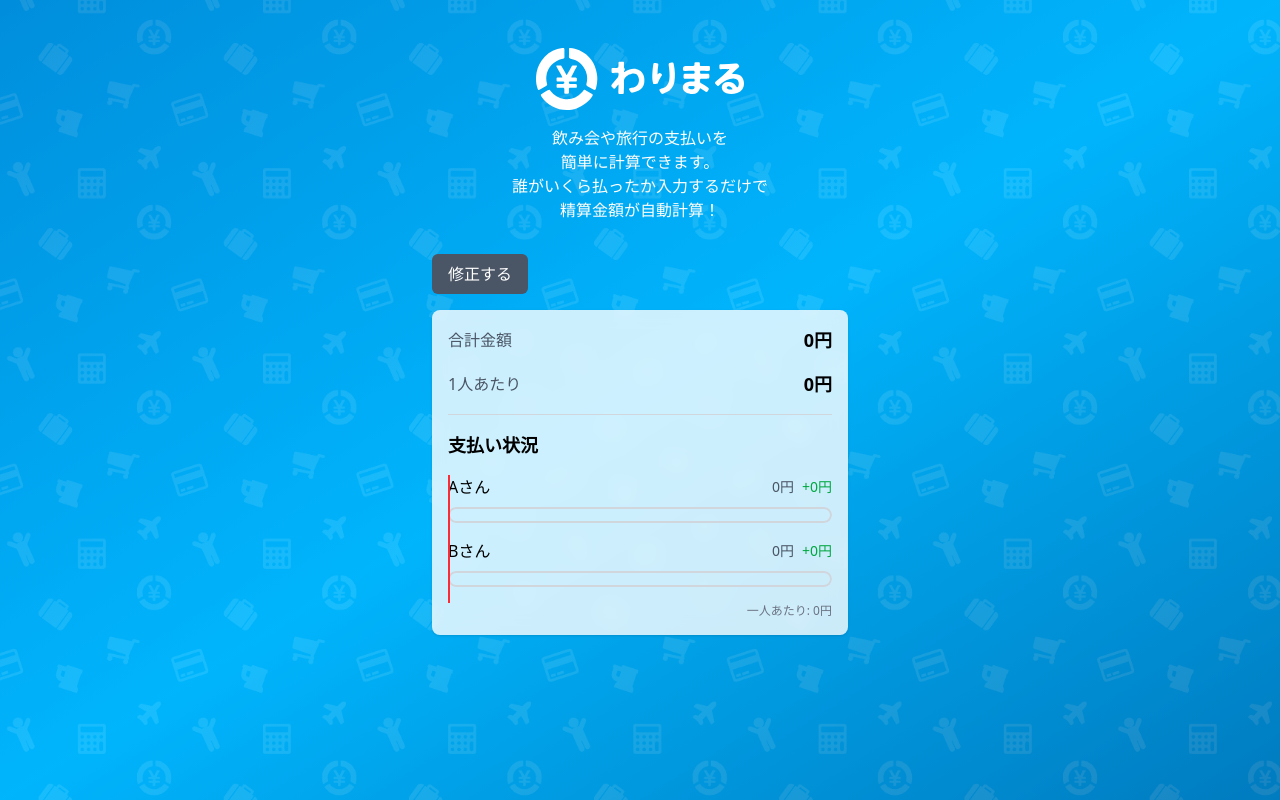
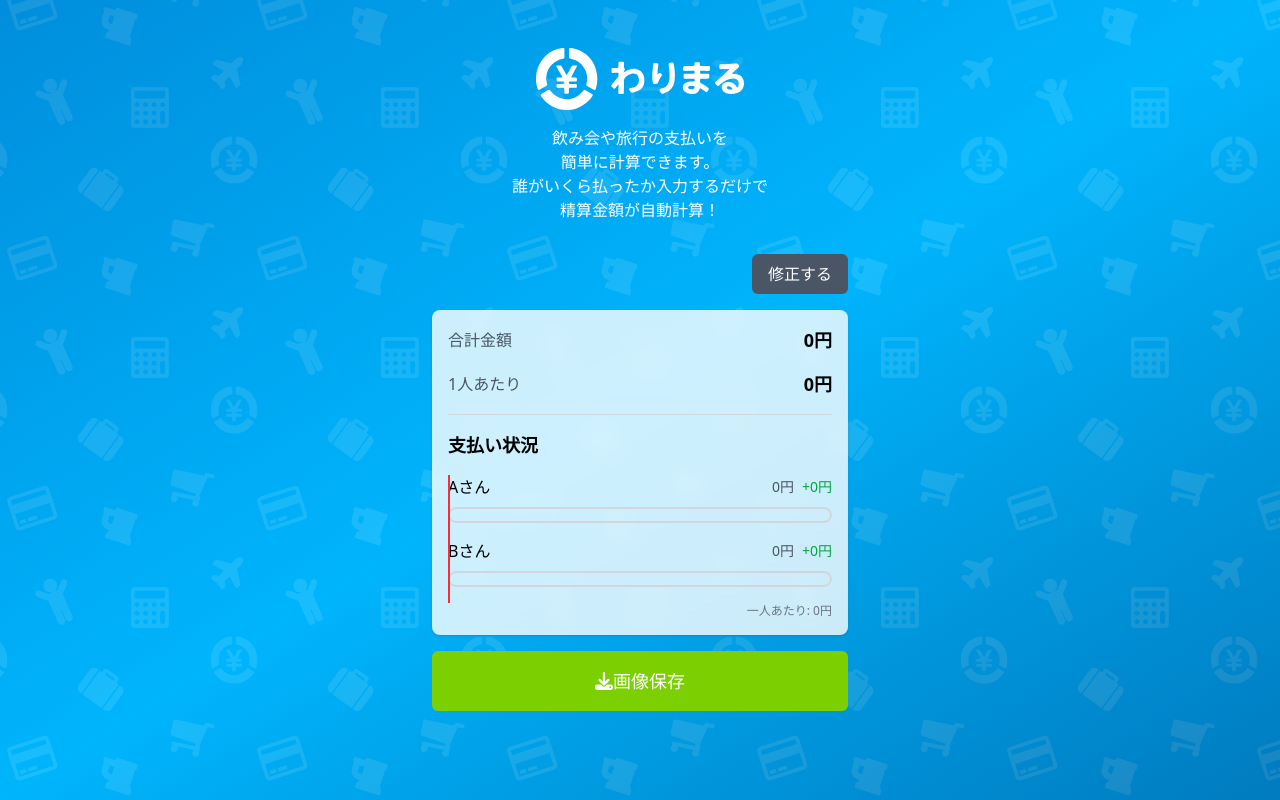
Before and after one commit to gumigumih/warimaru, a React (Vite) app: page / in a window 1280 px wide. Both pictures are taken after a click on the button "計算結果を見る". Built offline with nearby package versions, Linux system fonts and the light colour scheme.

Commit message:
依存関係にhtml2canvas-proを追加し、画像保存機能を実装。ResultScreenコンポーネントにロゴを表示する機能を追加し、デザインを改善。

```diff
--- a/package.json
+++ b/package.json
@@ -17,6 +17,7 @@
     "@tailwindcss/vite": "^4.1.7",
     "@types/cleave.js": "^1.4.12",
     "cleave.js": "^1.6.0",
+    "html2canvas-pro": "^1.5.11",
     "react": "^19.1.0",
     "react-dom": "^19.1.0",
     "react-number-format": "^5.4.4",
--- a/src/App.tsx
+++ b/src/App.tsx
@@ -18,7 +18,7 @@ export const App = () => {
     // 背景画像を追加
     // https://patternico.com/#QAXtfEV1apVwKHgv
     <div className="min-h-screen relative py-20 sm:py-12 bg-gradient-to-br from-sky-600 via-sky-400 to-sky-700">
-      <div className="absolute inset-0 bg-[url('./assets/background.png')] bg-cover bg-center opacity-30"></div>
+      <div className="absolute inset-0 bg-[url('./assets/background.png')] bg-center opacity-30"></div>
       <div className="relative max-w-md w-full mx-auto px-4">
         <div className="flex justify-center mb-4">
           <img src={warimaruSvg} alt="わりまる" className="w-1/2" />
--- a/src/components/ResultScreen.tsx
+++ b/src/components/ResultScreen.tsx
@@ -1,8 +1,10 @@
-import { useState, useEffect } from 'react';
+import { useState, useEffect, useRef } from 'react';
 import { useSelector } from 'react-redux';
 import type { RootState } from '../store/store';
 import { FontAwesomeIcon } from '@fortawesome/react-fontawesome';
-import { faChevronDown } from '@fortawesome/free-solid-svg-icons';
+import { faChevronDown, faDownload } from '@fortawesome/free-solid-svg-icons';
+import html2canvas from 'html2canvas-pro';
+import warimaruLogo from '../assets/logo-white.png';
 
 interface ResultScreenProps {
   onBack: () => void;
@@ -19,6 +21,7 @@ export const ResultScreen = ({ onBack }: ResultScreenProps) => {
   const people = useSelector((state: RootState) => state.people.people);
   const isDetailMode = useSelector((state: RootState) => state.people.isDetailMode);
   const [isDetailsOpen, setIsDetailsOpen] = useState(false);
+  const resultRef = useRef<HTMLDivElement>(null);
 
   useEffect(() => {
     console.log('Redux Store State:', { people, isDetailMode });
@@ -107,9 +110,35 @@ export const ResultScreen = ({ onBack }: ResultScreenProps) => {
 
   const transfers = calculateTransfers();
 
+  const handleDownloadImage = async () => {
+    if (!resultRef.current) return;
+
+    // ロゴを表示
+    const logoElement = document.getElementById('result-logo');
+    if (logoElement) {
+      logoElement.classList.remove('hidden');
+    }
+
+    try {
+      const canvas = await html2canvas(resultRef.current);
+      const image = canvas.toDataURL('image/png');
+      const link = document.createElement('a');
+      link.href = image;
+      link.download = 'わりまる_計算結果.png';
+      link.click();
+    } catch (error) {
+      console.error('画像の生成に失敗しました:', error);
+    }
+
+    // ロゴを非表示に戻す
+    if (logoElement) {
+      logoElement.classList.add('hidden');
+    }
+  };
+
   return (
     <div className="space-y-4">
-      <div className="flex justify-between items-center">
+      <div className="flex justify-end items-center">
         <button
           onClick={onBack}
           className="px-4 py-2 bg-gray-600 text-white rounded-md hover:bg-gray-700 focus:outline-none focus:ring-2 focus:ring-gray-500 focus:ring-offset-2"
@@ -118,7 +147,7 @@ export const ResultScreen = ({ onBack }: ResultScreenProps) => {
         </button>
       </div>
 
-      <div className="bg-white/80 backdrop-blur-sm p-4 rounded-lg shadow-sm">
+      <div ref={resultRef} className="bg-white/80 backdrop-blur-sm p-4 rounded-lg shadow-sm">
         <div className="space-y-4 border-b border-gray-300 pb-4 mb-4">
           <div className="flex justify-between items-center">
             <span className="text-gray-600">合計金額</span>
@@ -194,6 +223,15 @@ export const ResultScreen = ({ onBack }: ResultScreenProps) => {
             </div>
           </div>
         )}
+
+        {/* ロゴを配置（デフォルトで非表示） */}
+        <div className="mt-4 p-4 flex flex-col items-center bg-sky-500 text-white rounded-lg hidden" id="result-logo">
+          <div className="w-24 flex items-center justify-center">
+            <img src={warimaruLogo} alt="わりまる" className="w-full h-full object-contain"/>
+          </div>
+          <p className="mt-1 text-center text-sm">https://warimaru.meggumi.com</p>
+        </div>
+
       </div>
 
       {isDetailMode && (
@@ -233,6 +271,16 @@ export const ResultScreen = ({ onBack }: ResultScreenProps) => {
         )}
       </div>
       )}
+
+      <div className="flex justify-center">
+        <button
+          onClick={handleDownloadImage}
+          className="w-full px-8 py-4 bg-lime-500 text-white rounded-md hover:bg-lime-700 focus:outline-none focus:ring-2 focus:ring-lime-500 focus:ring-offset-2 font- bold text-lg"
+        >
+          <FontAwesomeIcon icon={faDownload} />
+          画像保存
+        </button>
+      </div>
     </div>
   );
 };
```
Also changed, not shown: src/assets/logo-white.png (added), 1 other file (tests, documents, lock files or other folders).
